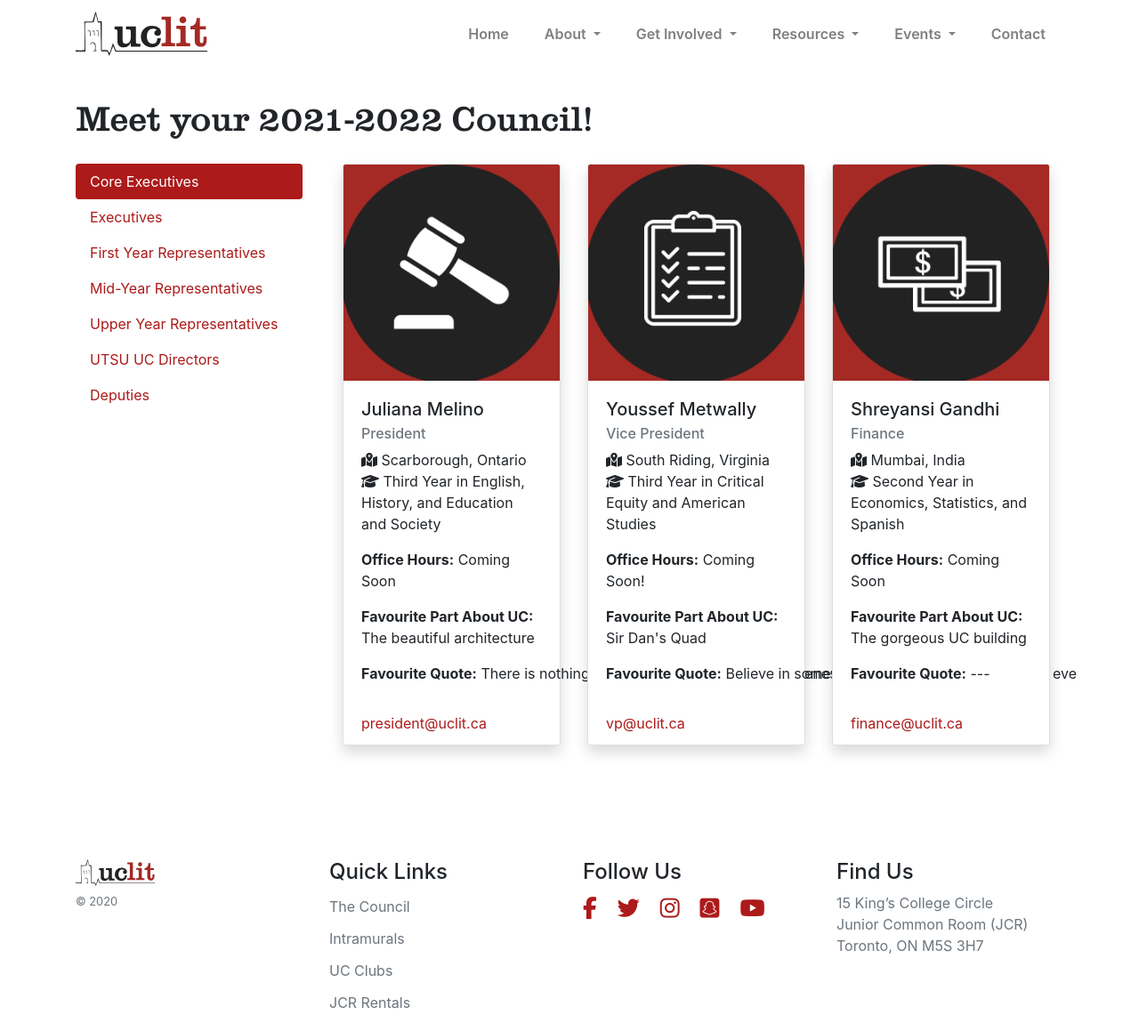
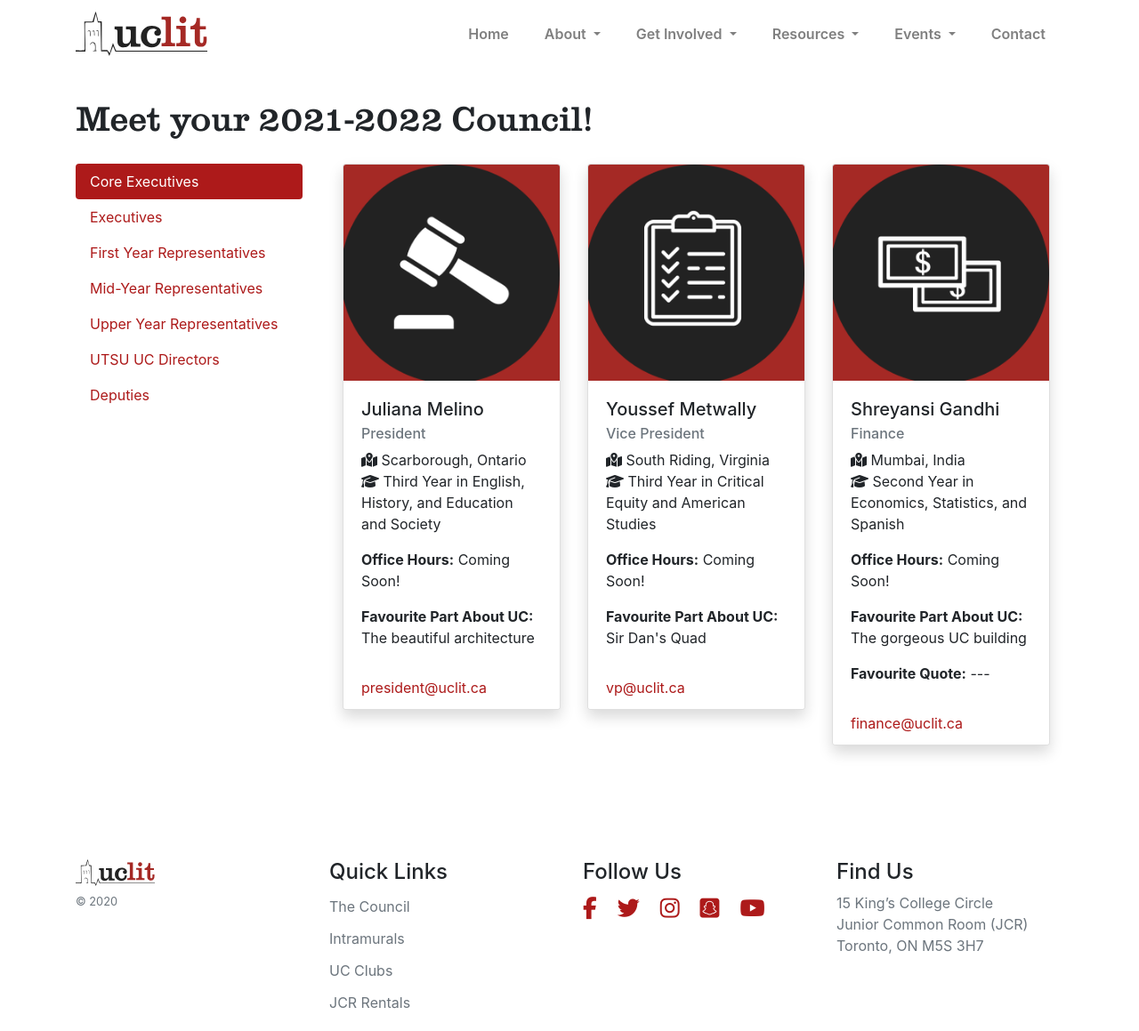
Before and after one commit to uclit-webmaster/uclit-site, a Jekyll site: the page built from about/council.html, in a window 1280 px wide and 1159 px high. Shown: the whole window at 89% size. Built offline with Jekyll 4.4.1, drawn with Linux system fonts in a browser that asks for light colours; nearby versions of some CDN libraries.

Commit message:
Update council.yml

```diff
--- a/_data/council.yml
+++ b/_data/council.yml
@@ -31,9 +31,9 @@
     from: Scarborough, Ontario
     major: Third Year in English, History, and Education and Society
     email: president@uclit.ca
-    office-hours: Coming Soon
+    office-hours: Coming Soon!
     favourite-part-about-uc: The beautiful architecture
-    favourite-quote: There is nothing stronger in the world than gentleness - Han Suyin
+    favourite-quote:
   - name: Youssef Metwally
     image: assets/images/commissions-icons/VP.png
     role: Vice President
@@ -43,7 +43,7 @@
     email: vp@uclit.ca
     office-hours: Coming Soon!
     favourite-part-about-uc: Sir Dan's Quad
-    favourite-quote: Believe in something even if it means sacrificing everything - Colin Kaepernick
+    favourite-quote:
   - name: Shreyansi Gandhi
     image: assets/images/commissions-icons/FINANCE.png
     role: Finance
@@ -51,7 +51,7 @@
     from: Mumbai, India
     major: Second Year in Economics, Statistics, and Spanish
     email: finance@uclit.ca
-    office-hours: Coming Soon
+    office-hours: Coming Soon!
     favourite-part-about-uc: The gorgeous UC building
     favourite-quote: ---
 - group: Executives
```
